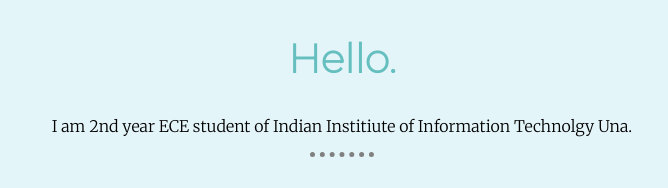
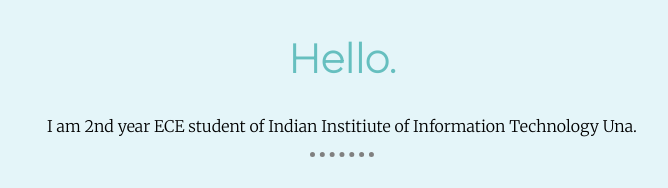
Before and after one commit to PR47EEK/CV2, a plain HTML site: page index.html in a window 1280 px wide. Shown: the part 930-1118 px from the top of the page, 298-966 px from the left. Drawn offline with Linux system fonts and the light colour scheme.

Commit message:
Update index.html

```diff
--- a/index.html
+++ b/index.html
@@ -24,7 +24,7 @@
   <div class="profile">
     <img class="pro" src="images/circle-cropped.png" alt="prateek patel">
     <h2>Hello.</h2>
-    <p>I am  2nd year ECE student of Indian Institiute of Information Technolgy Una.</p>
+    <p>I am  2nd year ECE student of Indian Institiute of Information Technology Una.</p>
   </div>
   <hr>
   <div class="edu">
```
